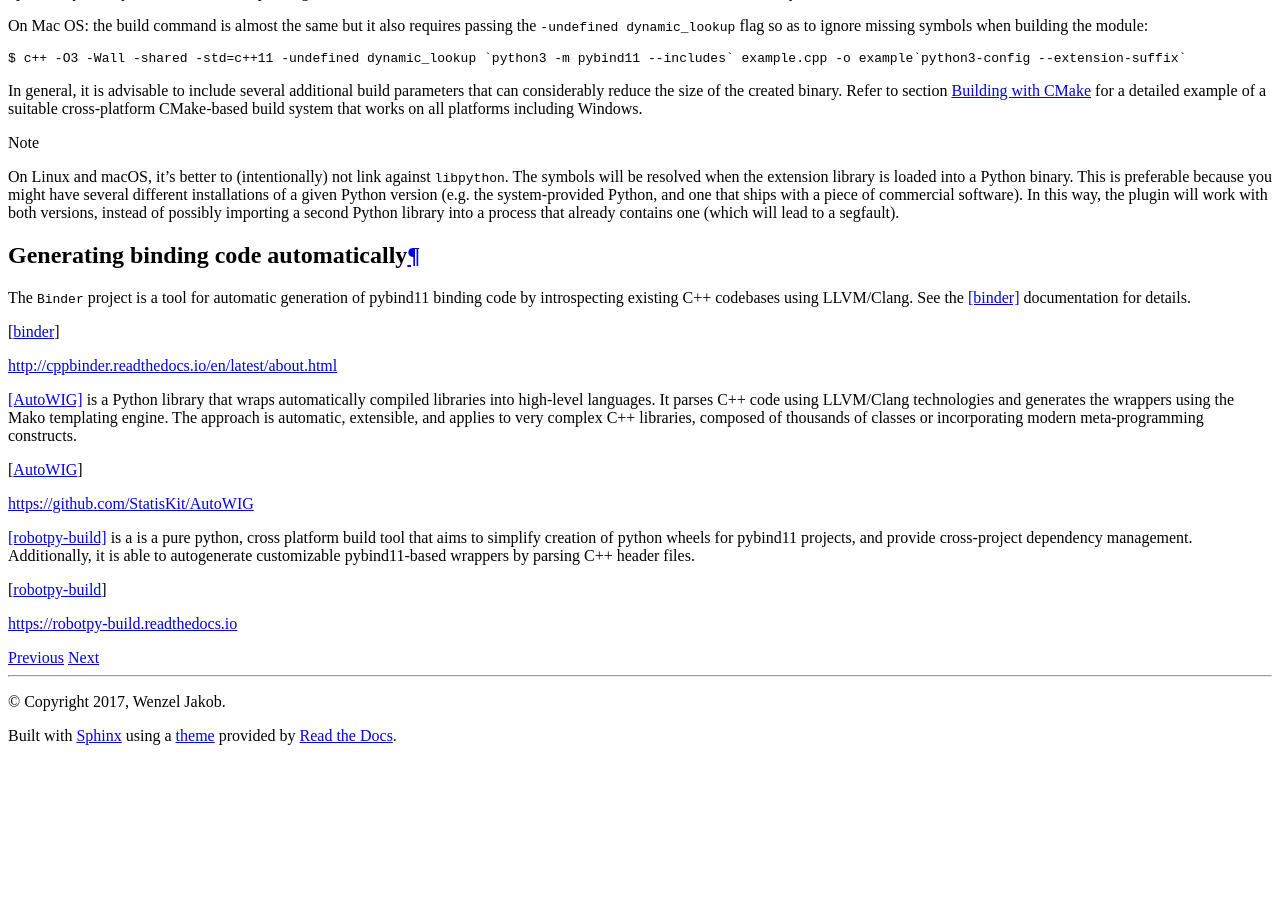
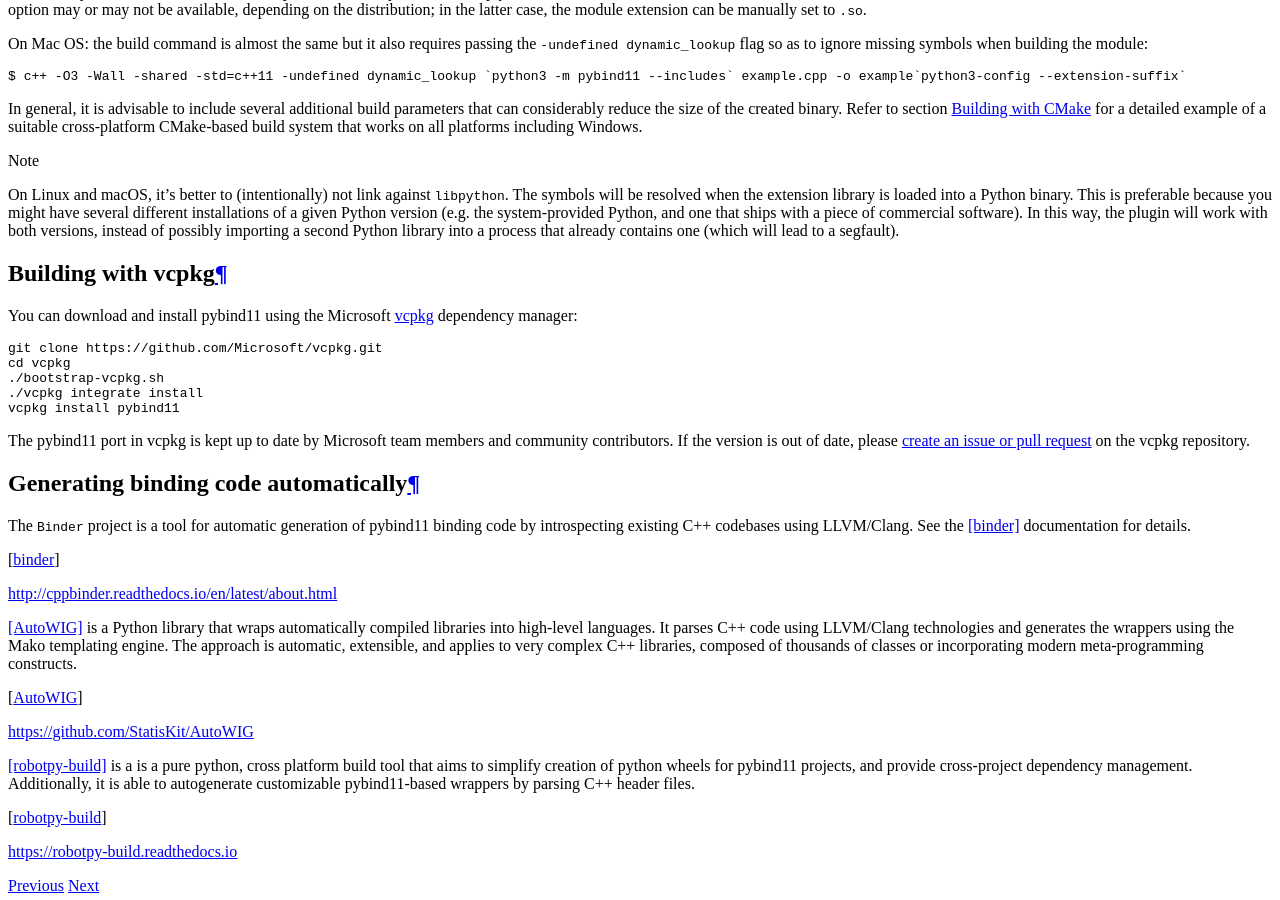
Before and after one commit to pybind/pybind11, a Sphinx documentation site: the page built from docs/compiling.rst, in a window 1280 px wide and 900 px high, scrolled down 5396 px. Built offline with Sphinx 7.4.7 and the Read the Docs theme 2.0.0, drawn with Linux system fonts in a browser that asks for light colours; before the commit the page ends 6149 px from its top, so only the background shows below that.

Commit message:
Add vcpkg installation instructions (#1936)
* Add vcpkg installation instructions

* Casing

* Move instructions

Co-authored-by: Henry Fredrick Schreiner <henry.fredrick.schreiner@cern.ch>

```diff
--- a/docs/compiling.rst
+++ b/docs/compiling.rst
@@ -391,6 +391,25 @@ build system that works on all platforms including Windows.
     of possibly importing a second Python library into a process that already
     contains one (which will lead to a segfault).
 
+
+Building with vcpkg
+===================
+You can download and install pybind11 using the Microsoft `vcpkg
+<https://github.com/Microsoft/vcpkg/>`_ dependency manager:
+
+.. code-block:: bash
+
+    git clone https://github.com/Microsoft/vcpkg.git
+    cd vcpkg
+    ./bootstrap-vcpkg.sh
+    ./vcpkg integrate install
+    vcpkg install pybind11
+
+The pybind11 port in vcpkg is kept up to date by Microsoft team members and
+community contributors. If the version is out of date, please `create an issue
+or pull request <https://github.com/Microsoft/vcpkg/>`_ on the vcpkg
+repository.
+
 Generating binding code automatically
 =====================================
 
```
